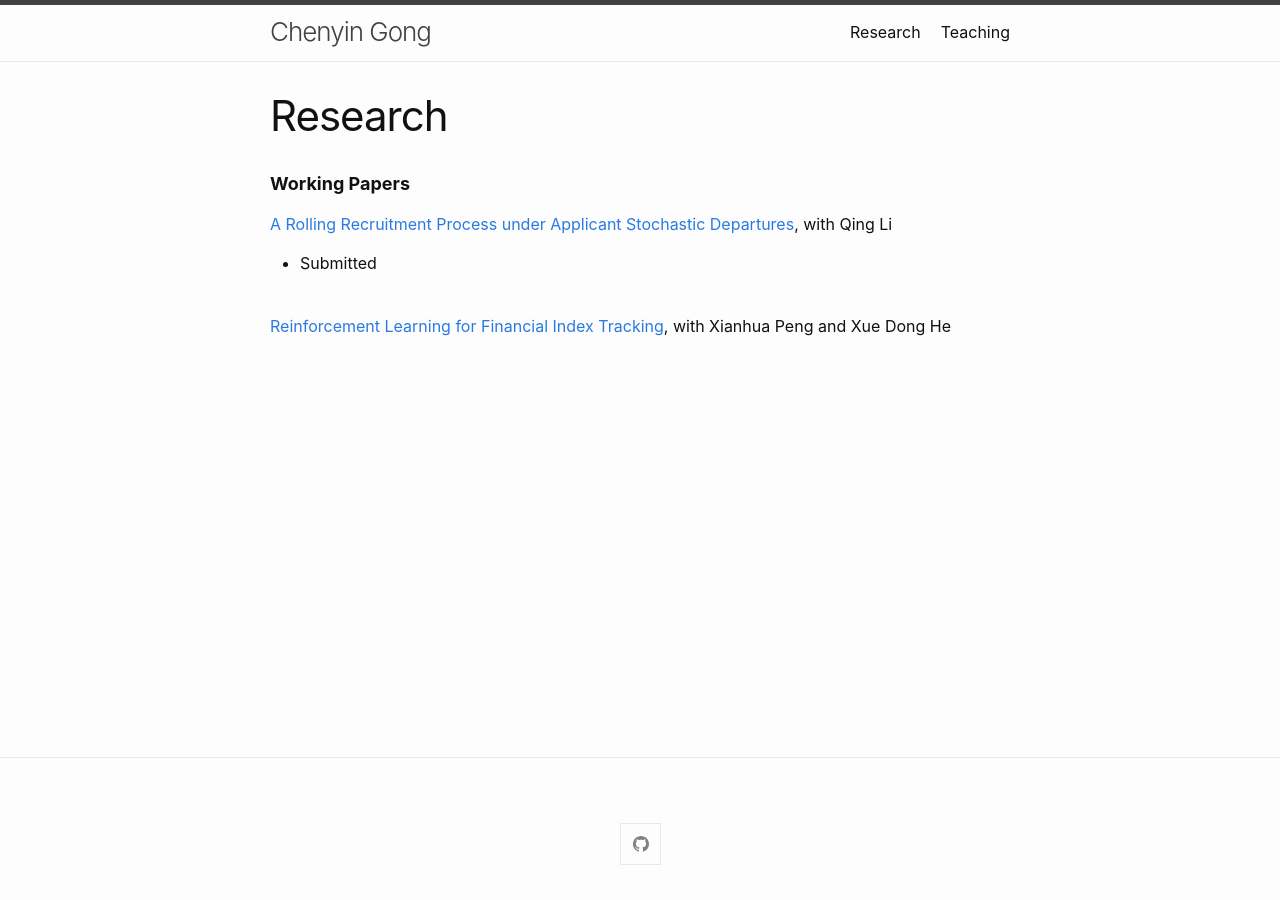
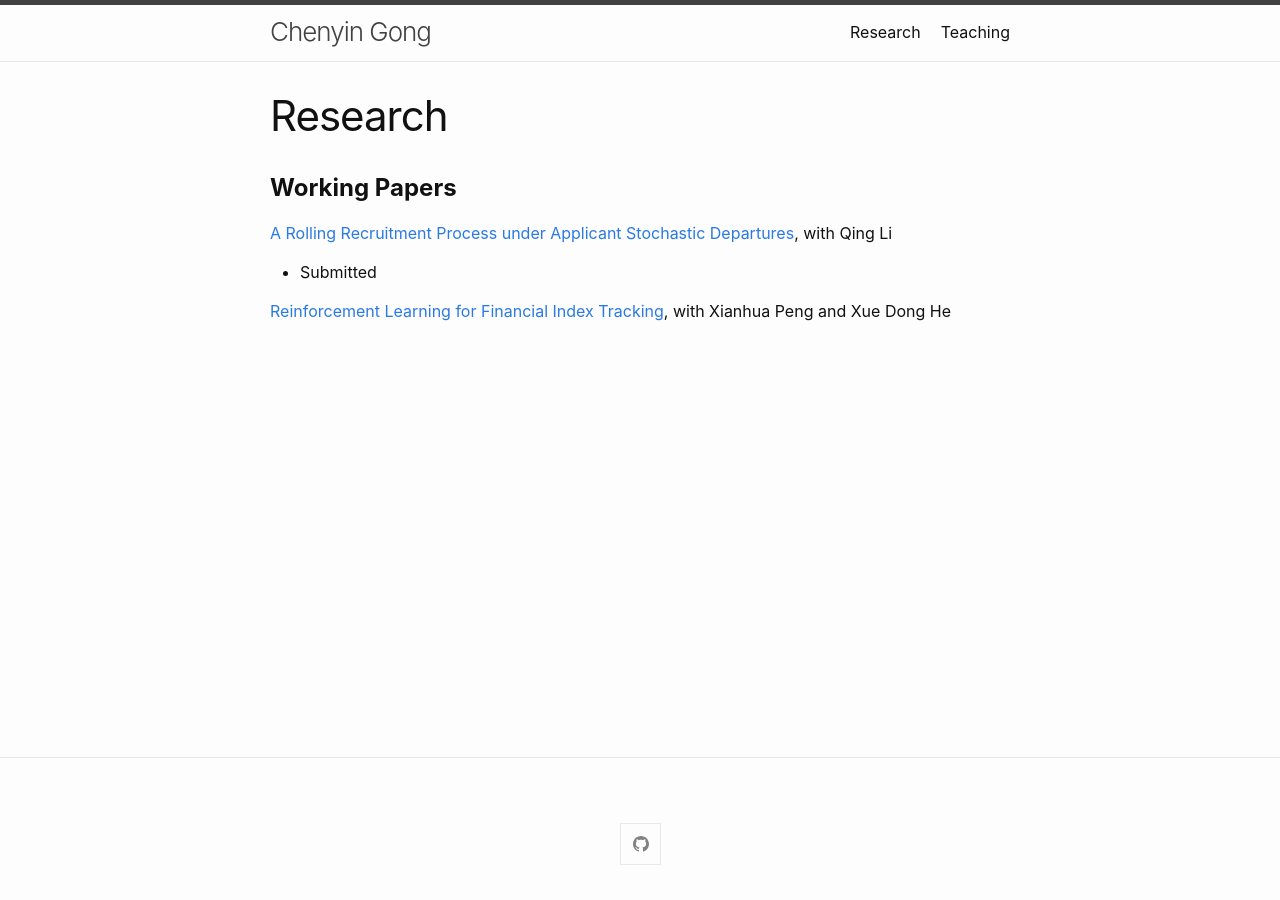
Before and after one commit to chenyingong/chenyingong.github.io, a Jekyll site: the page built from research.md, in a window 1280 px wide. Built offline with Jekyll 4.4.1, drawn with Linux system fonts in a browser that asks for light colours.

Commit message:
Update research.md

```diff
--- a/research.md
+++ b/research.md
@@ -3,11 +3,10 @@ layout: page
 title: Research
 permalink: /research/
 ---
-**<font size=4>Working Papers</font>**
+**<font size=5>Working Papers</font>**
 
 [A Rolling Recruitment Process under Applicant Stochastic Departures](https://ssrn.com/abstract=4787415), with Qing Li
   * Submitted
 <br />
-<br />
 
 [Reinforcement Learning for Financial Index Tracking](https://ssrn.com/abstract=4532072), with Xianhua Peng and Xue Dong He
```
